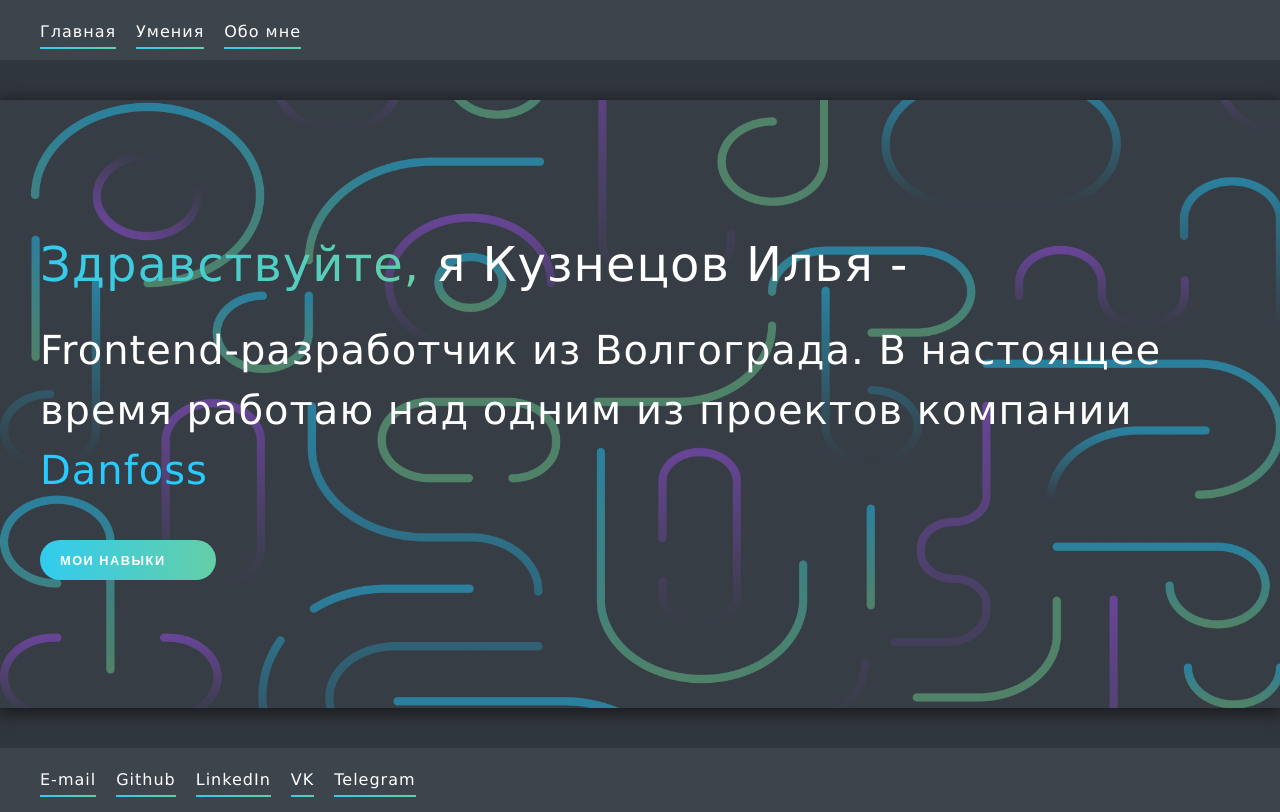
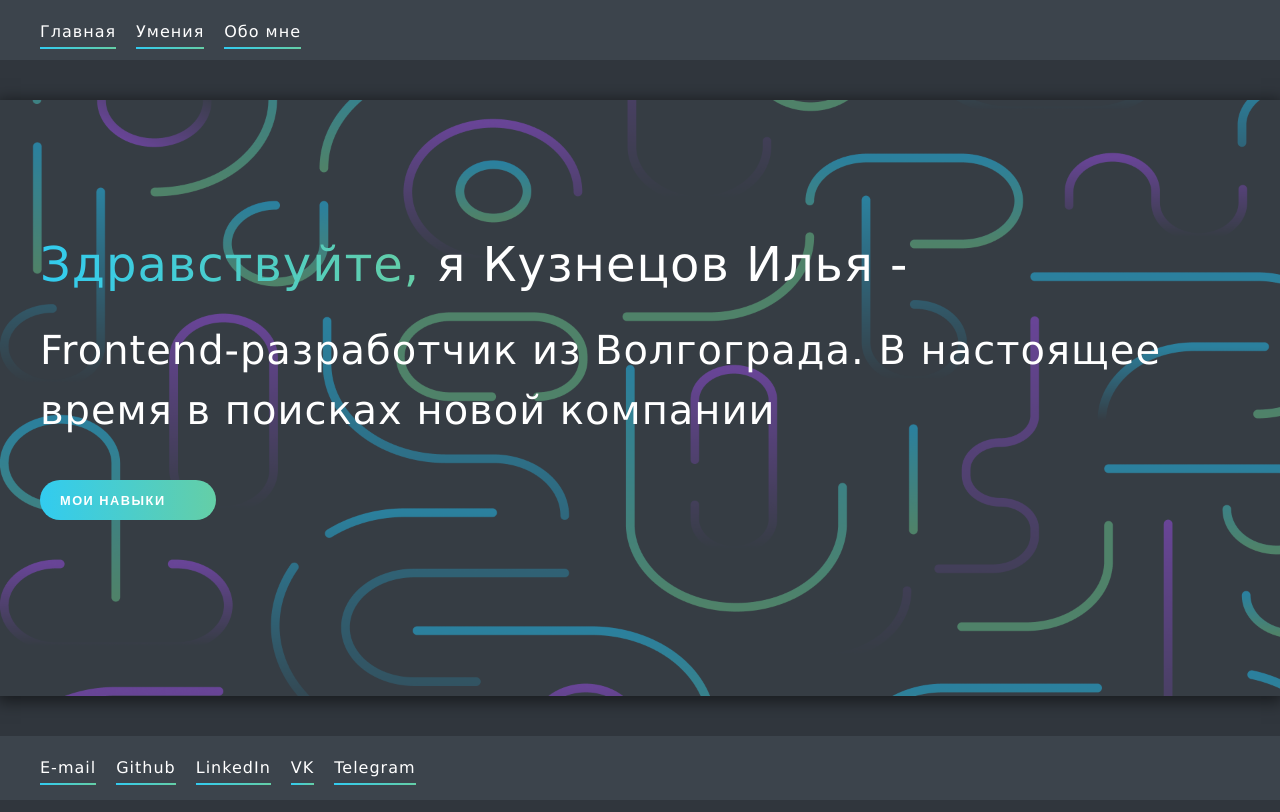
Before and after one commit to kuildi/ProjectOne, a React app: page / in a window 1280 px wide. Built offline with nearby package versions, Linux system fonts and the light colour scheme; the HTML template or start-up script is replaced by a standard one.

Commit message:
update main page text

```diff
--- a/src/Pages/Main.js
+++ b/src/Pages/Main.js
@@ -7,7 +7,7 @@ const Main = () => (
         <h1><span className="gradient-color">Здравствуйте,</span> я Кузнецов Илья - </h1>
         <h2 className="text_indent-b_l">
             Frontend-разработчик из Волгограда.
-            В настоящее время работаю над одним из проектов компании <a className="text_link" href="https://www.danfoss.com/ru-ru/">Danfoss</a>
+            В настоящее время в поисках новой компании
             </h2>
         <Link to={`/skills`}>
             <Button icon="chevron-right">Мои навыки</Button>
```
